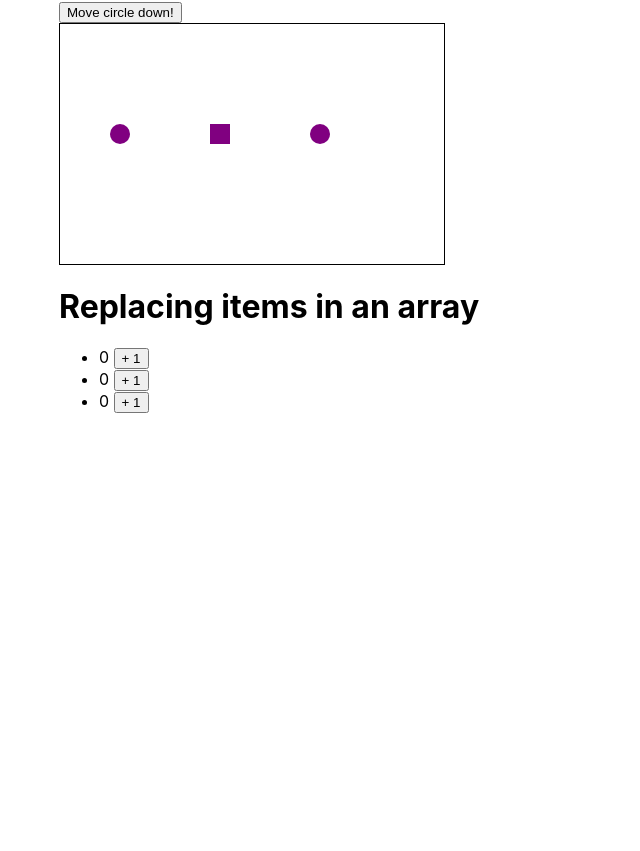
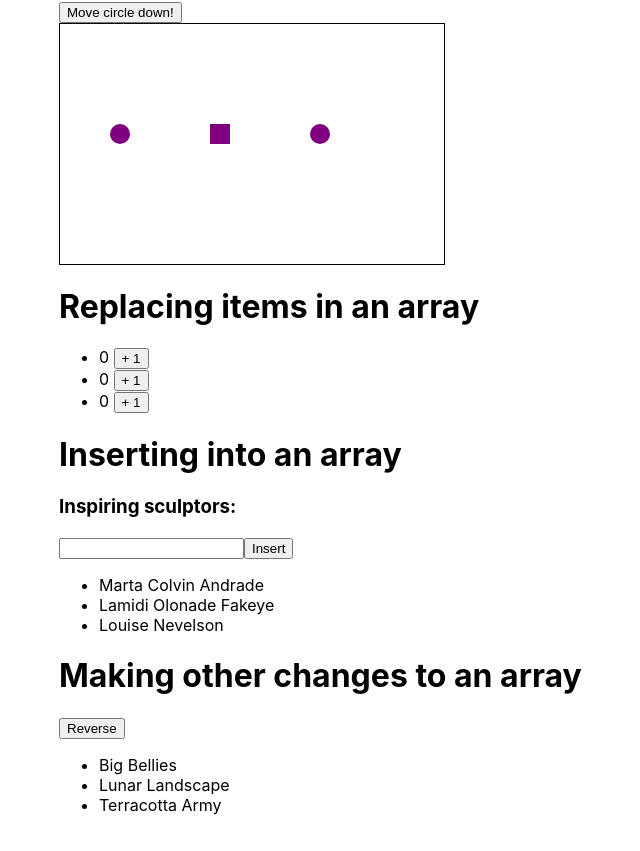
Before and after one commit to Almond13/lerarn-react-new, a React (Create React App) app: page /react-docs-interactivity/update-array in a window 1280 px wide. Shown: the part 878-1729 px from the top of the page, without its empty margins (241-881 px from the left). Before the commit the page ends 1327 px from the top, so only its background shows below. Built offline with nearby package versions, Linux system fonts and the light colour scheme.

Commit message:
Adding Content to UpdateArray

```diff
--- a/src/docs/UpdateArray.js
+++ b/src/docs/UpdateArray.js
@@ -63,37 +63,10 @@ let nextId = 0
 const AddingList = () => {
   const [name, setName] = useState('')
   const [artists, setArtists] = useState([])
-  // const pushArray = (
-  //   <>
-  //     <pre>
-  //       <code>
-  //         {`<button
-  //       onClick={() => {
-  //         artists.push({
-  //           id: nextId++,
-  //           name: name
-  //         })
-  //       }}
-  //     >`}
-  //       </code>
-  //     </pre>
-  //     <p>위의 push 대신 ... array spread 구문을 사용함 </p>
-  //     <pre>
-  //       <code>
-  //         {`<button
-  //       onClick={() => {
-  //         setArtists([...artists, { id: nextId++, name: name }])
-  //       }}
-  //     >`}
-  //       </code>
-  //     </pre>
-  //   </>
-  // )
 
   return (
     <>
       <h1>Adding to an array</h1>
-      {/*{pushArray}*/}
       <h3>Inspiring sculptors:</h3>
       <input value={name} onChange={(e) => setName(e.target.value)} />
       {/*push 대신 ...array spread 구문을 사용 함*/}
@@ -109,6 +82,8 @@ const AddingList = () => {
         onClick={() => {
           // 배열의 시작 부분 부터 추가 됨
           // setArtists([{ id: nextId++, name: name }, ...artists])
+
+          // 배열의 끝 부터 추가됨
           setArtists([...artists, { id: nextId++, name: name }])
         }}
       >
@@ -250,6 +225,79 @@ const CounterList = () => {
   )
 }
 
+// Inserting into an array
+let afterId = 3
+const insertArtists = [
+  { id: 0, name: 'Marta Colvin Andrade' },
+  { id: 1, name: 'Lamidi Olonade Fakeye' },
+  { id: 2, name: 'Louise Nevelson' }
+]
+const InsertList = () => {
+  const [name, setName] = useState('')
+  const [artists, setArtists] = useState(insertArtists)
+
+  function handleClick() {
+    const insertAt = 1
+    // array.slice[startIndex, endIndex] => startIndex를 포함해 startIndex부터 endIndex 전까지 잘라냄
+    const nextArtists = [
+      // 0부터 insertAt(1) 전까지 자르며 index가 0인 부분만 잘라낸다고 볼수있음
+      ...artists.slice(0, insertAt),
+      // 배열 사이에 새로운 item을 insert하며 id는 3에서부터 1씩 증가
+      { id: afterId++, name: name },
+      // 기존 index가 1 부터는 항상 새롭게 insert된 item뒤에 출력됨, 즉 새 item은 항상 index가 1이며 기존 index가 1인 item들은 뒤로 밀려난다.
+      ...artists.slice(insertAt)
+    ]
+    setArtists(nextArtists)
+    setName('')
+    console.log(afterId, nextArtists)
+  }
+
+  return (
+    <>
+      <h1>Inserting into an array</h1>
+      <h3>Inspiring sculptors:</h3>
+      <input value={name} onChange={(e) => setName(e.target.value)} />
+      <button onClick={handleClick}>Insert</button>
+      <ul>
+        {artists.map((artist) => (
+          <li key={artist.id}>{artist.name}</li>
+        ))}
+      </ul>
+    </>
+  )
+}
+
+// Making other changes to an array
+// reverse나 sort같은 매서드는 원래 배열을 변경하므로 직접 사용할 수는 없으나 먼저 배열을 복사한 다음 변경할 수 있음
+// 얕은 복사이기 때문에 배열을 복사하더라도 배열 내부의 기존 항목을 직접 변경할 수 없음
+// list와 nextList는 결국 otherList라는 동일한 객체를 가르키고 있기 때문임
+const otherList = [
+  { id: 0, title: 'Big Bellies' },
+  { id: 1, title: 'Lunar Landscape' },
+  { id: 2, title: 'Terracotta Army' }
+]
+const OtherList = () => {
+  const [list, setList] = useState(otherList)
+
+  function handleClick() {
+    const nextList = [...list]
+    nextList.reverse()
+    setList(nextList)
+  }
+
+  return (
+    <>
+      <h1>Making other changes to an array</h1>
+      <button onClick={handleClick}>Reverse</button>
+      <ul>
+        {list.map((artwork) => (
+          <li key={artwork.id}>{artwork.title}</li>
+        ))}
+      </ul>
+    </>
+  )
+}
+
 const UpdateArray = () => {
   return (
     <>
@@ -271,6 +319,8 @@ const UpdateArray = () => {
       <RemovingList />
       <ShapeEditor />
       <CounterList />
+      <InsertList />
+      <OtherList />
     </>
   )
 }
```
